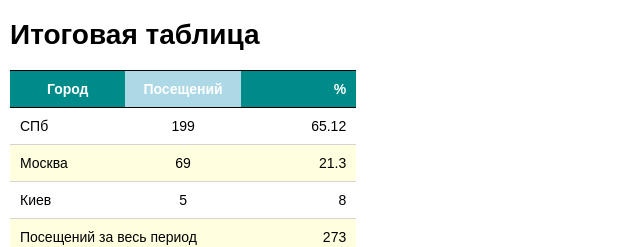
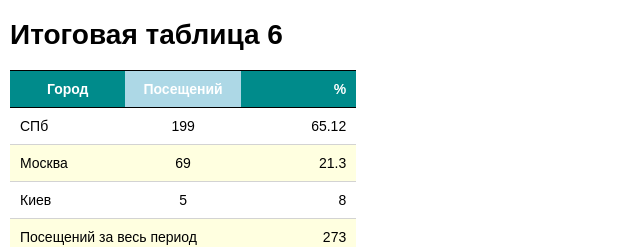
Before and after one commit to convose/first, a plain HTML site: page index.html in a window 1280 px wide. Shown: the top 247 px of the page, 0-640 px from the left. Drawn offline with Linux system fonts and the light colour scheme.

Commit message:
second commit

```diff
--- a/index.html
+++ b/index.html
@@ -6,7 +6,7 @@
 		<link rel="stylesheet" type="text/css" href="style.css">
     </head>
     <body>
-        <h1>Итоговая таблица</h1>
+        <h1>Итоговая таблица 6</h1>
 
            <table>
                           <tr>
```
